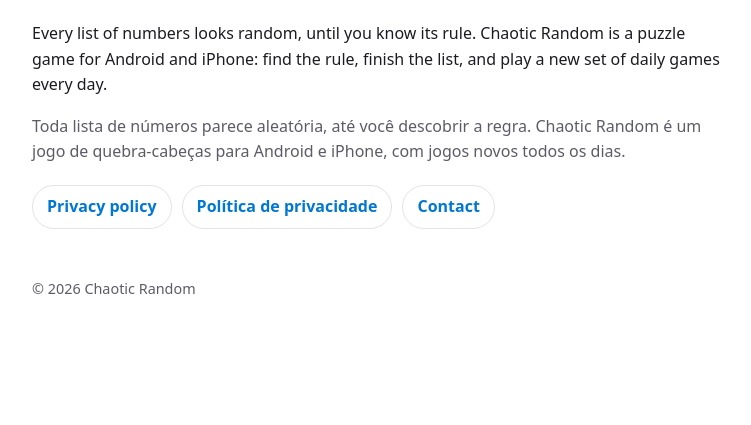
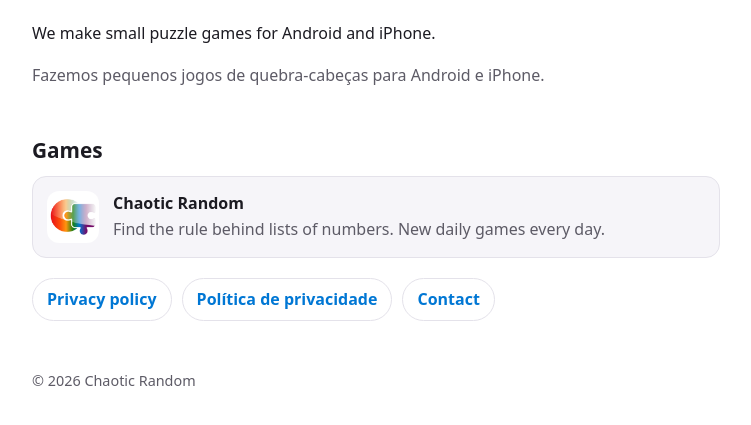
Before and after one commit to IamGondim/chaotic-random-site, a plain HTML site: page index.html in a window 1280 px wide. Shown: the part 91-516 px from the top of the page, without its empty margins (264-1015 px from the left). Drawn offline with Linux system fonts and the light colour scheme.

Commit message:
Studio home listing the games, and a page for the Chaotic Random game
Co-Authored-By: Claude Opus 5.5 <noreply@anthropic.com>

```diff
--- a/index.html
+++ b/index.html
@@ -4,7 +4,7 @@
   <meta charset="utf-8">
   <meta name="viewport" content="width=device-width, initial-scale=1">
   <title>Chaotic Random</title>
-  <meta name="description" content="Chaotic Random: find the rule behind lists of numbers. Daily puzzles for Android and iPhone.">
+  <meta name="description" content="Chaotic Random makes puzzle games for Android and iPhone.">
   <link rel="icon" href="icon.png">
   <link rel="stylesheet" href="style.css">
 </head>
@@ -14,10 +14,18 @@
       <img src="icon.png" alt="">
       <h1>Chaotic Random</h1>
     </header>
-    <p>Every list of numbers looks random, until you know its rule. Chaotic Random is a puzzle game for Android
-      and iPhone: find the rule, finish the list, and play a new set of daily games every day.</p>
-    <p lang="pt-BR" class="muted">Toda lista de números parece aleatória, até você descobrir a regra. Chaotic
-      Random é um jogo de quebra-cabeças para Android e iPhone, com jogos novos todos os dias.</p>
+    <p>We make small puzzle games for Android and iPhone.</p>
+    <p lang="pt-BR" class="muted">Fazemos pequenos jogos de quebra-cabeças para Android e iPhone.</p>
+
+    <h2>Games</h2>
+    <a class="game" href="chaotic-random/">
+      <img src="icon.png" alt="">
+      <span>
+        <strong>Chaotic Random</strong>
+        <span class="muted">Find the rule behind lists of numbers. New daily games every day.</span>
+      </span>
+    </a>
+
     <div class="links">
       <a href="privacy.html">Privacy policy</a>
       <a href="privacy.html#pt">Política de privacidade</a>
--- a/style.css
+++ b/style.css
@@ -48,3 +48,16 @@ nav.lang a, .links a {
 .card { background: var(--card); border-radius: 12px; padding: 4px 18px; margin: 16px 0; }
 hr { border: 0; border-top: 1px solid var(--border); margin: 56px 0 8px; }
 footer { margin-top: 48px; font-size: 0.9rem; color: var(--muted); }
+a.game {
+  display: flex;
+  gap: 14px;
+  align-items: center;
+  padding: 14px;
+  border: 1px solid var(--border);
+  border-radius: 14px;
+  background: var(--card);
+  color: inherit;
+  text-decoration: none;
+}
+a.game img { width: 52px; height: 52px; border-radius: 12px; flex: none; }
+a.game > span { display: flex; flex-direction: column; }
```
Also changed, not shown: chaotic-random/index.html (added, +31 -0 lines), 1 other file.
